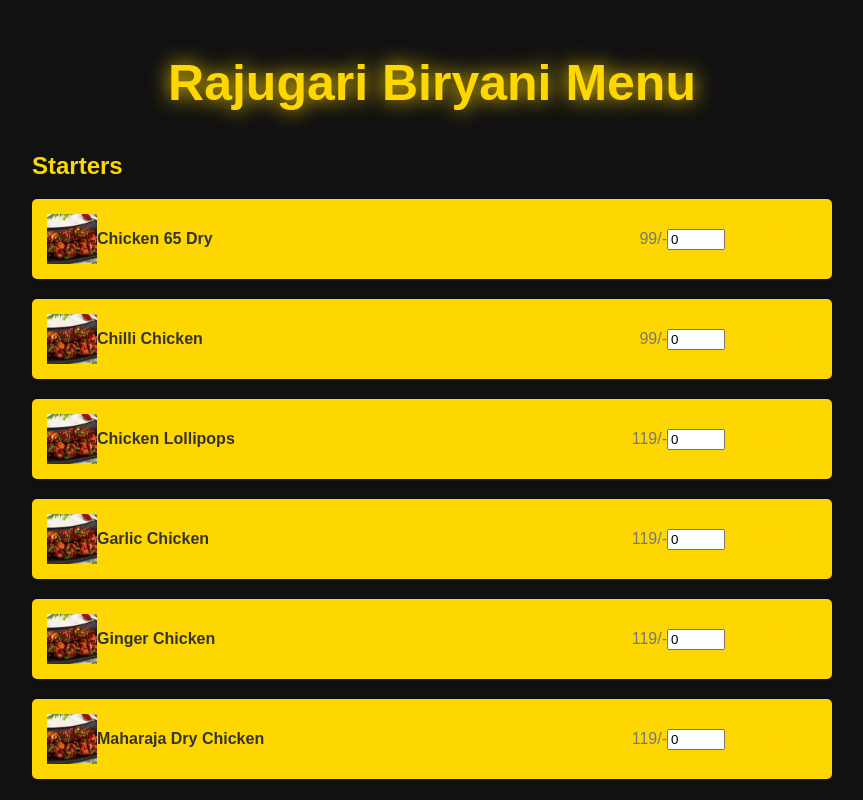
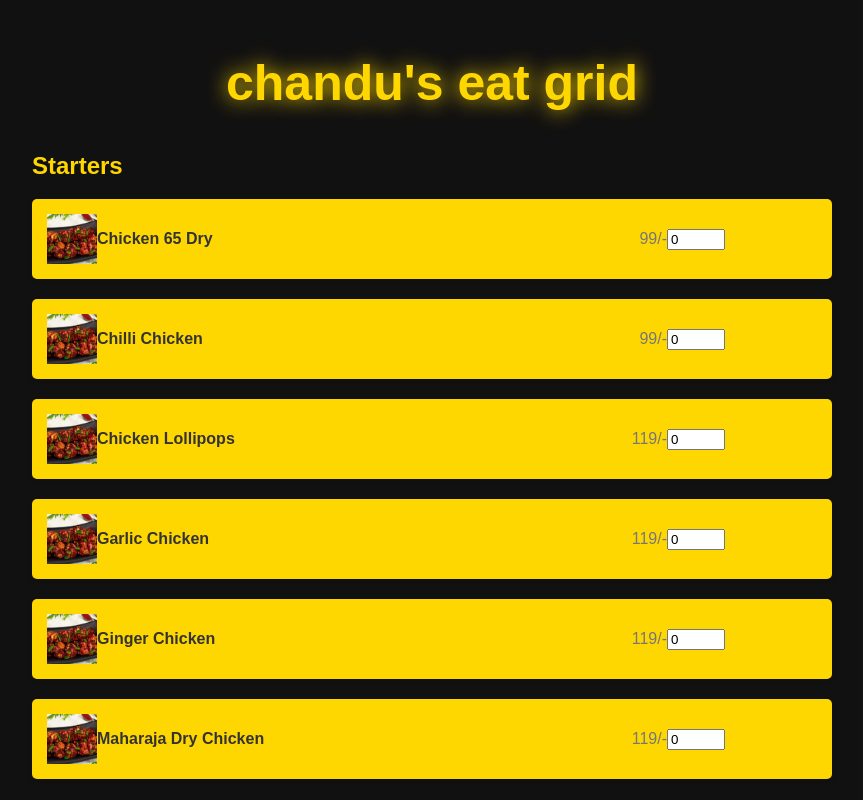
Before and after one commit to saisivaprasad7/rajugagaribiryani, a plain HTML site: page index.html in a window 1280 px wide. Shown: the top 800 px of the page, without its empty margins (208-1071 px from the left). Drawn offline with Linux system fonts and the light colour scheme.

Commit message:
Update index.html

```diff
--- a/index.html
+++ b/index.html
@@ -9,7 +9,7 @@
 </head>
 <body>
   <div class="container">
-    <h1>Rajugari Biryani Menu</h1>
+    <h1>chandu's eat grid</h1>
     <div class="menu-section">
       <h2>Starters</h2>
       <div class="menu-item">
```
